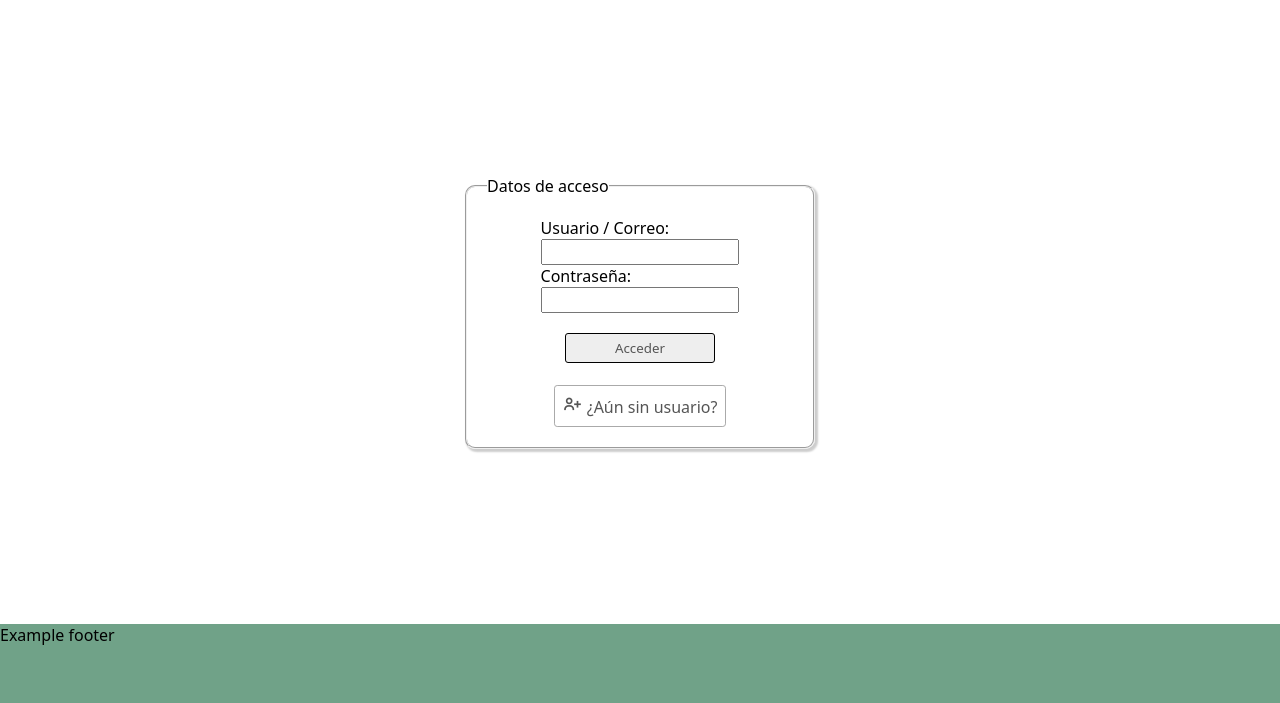
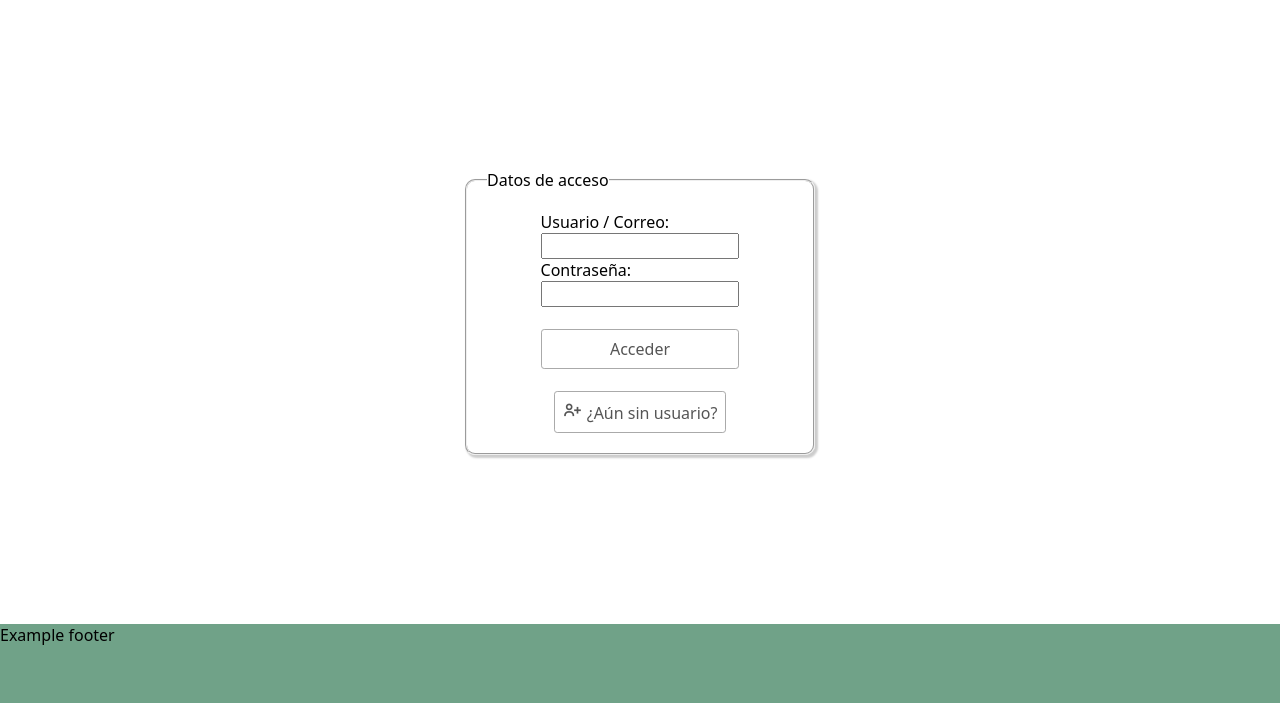
Before and after one commit to Juan-A/Proyecto-Final-Entorno-Servidor, a PHP site: page /login.php in a window 1280 px wide. Shown: the part 57-760 px from the top of the page. Run offline with PHP 8.4, Linux system fonts and the light colour scheme; data that the repository does not hold is empty.

Commit message:
Updated login/submit button. Implemented submit function for the new login link.

```diff
--- a/login.php
+++ b/login.php
@@ -33,7 +33,7 @@ if($_SERVER["REQUEST_METHOD"] == "POST"){
     <!--Login box-->
     <main>
         <div class="authContainer">
-            <form action="login.php" method="POST">
+            <form action="login.php" method="POST" class="loginForm">
                 <fieldset>
                     <legend>Datos de acceso</legend>
                     <div class="authFieldsContainer">
@@ -41,7 +41,9 @@ if($_SERVER["REQUEST_METHOD"] == "POST"){
                             <input type="text" name="username">
                             <span>Contraseña:</span>
                             <input type="password" name="password">
-                            <button type="submit" class="formBtn">Acceder</button>
+                            <br>
+                            <a href="login.php" onclick="loginSubmit()" class="buttonOne">Acceder</a>
+                            <button type="submit" hidden></button>
                     </div>
                     <br>
                     <a href="./register.php" class="buttonOne" id="nonRegisteredYet"> <i class='bx bx-user-plus bx-tada-hover' ></i> ¿Aún sin usuario?</a>
@@ -50,6 +52,11 @@ if($_SERVER["REQUEST_METHOD"] == "POST"){
         </div>
     </main>
     <? require_once("inc/sections/footer.php"); ?>
+    <script>
+        function loginSubmit(){
+            document.querySelector(".loginForm").submit();
+        }
+    </script>
 </body>
 
 </html>
```
